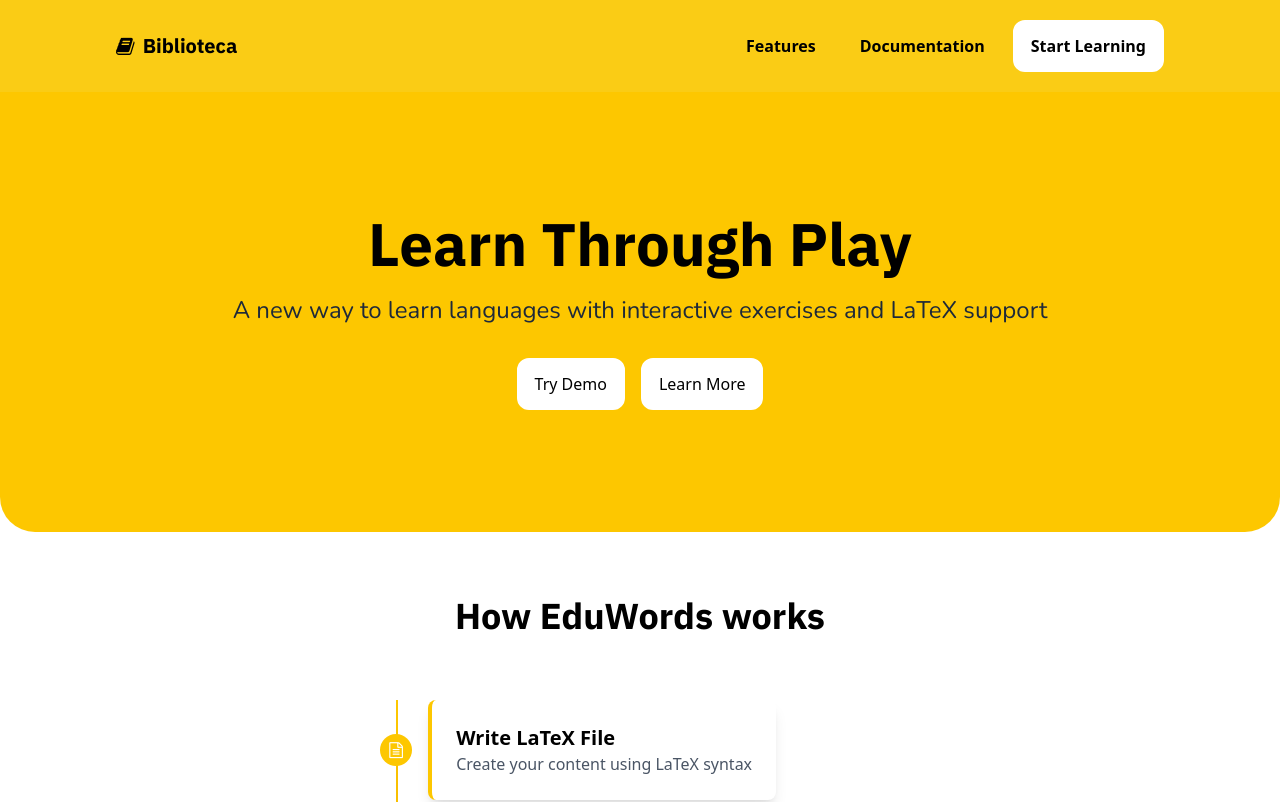
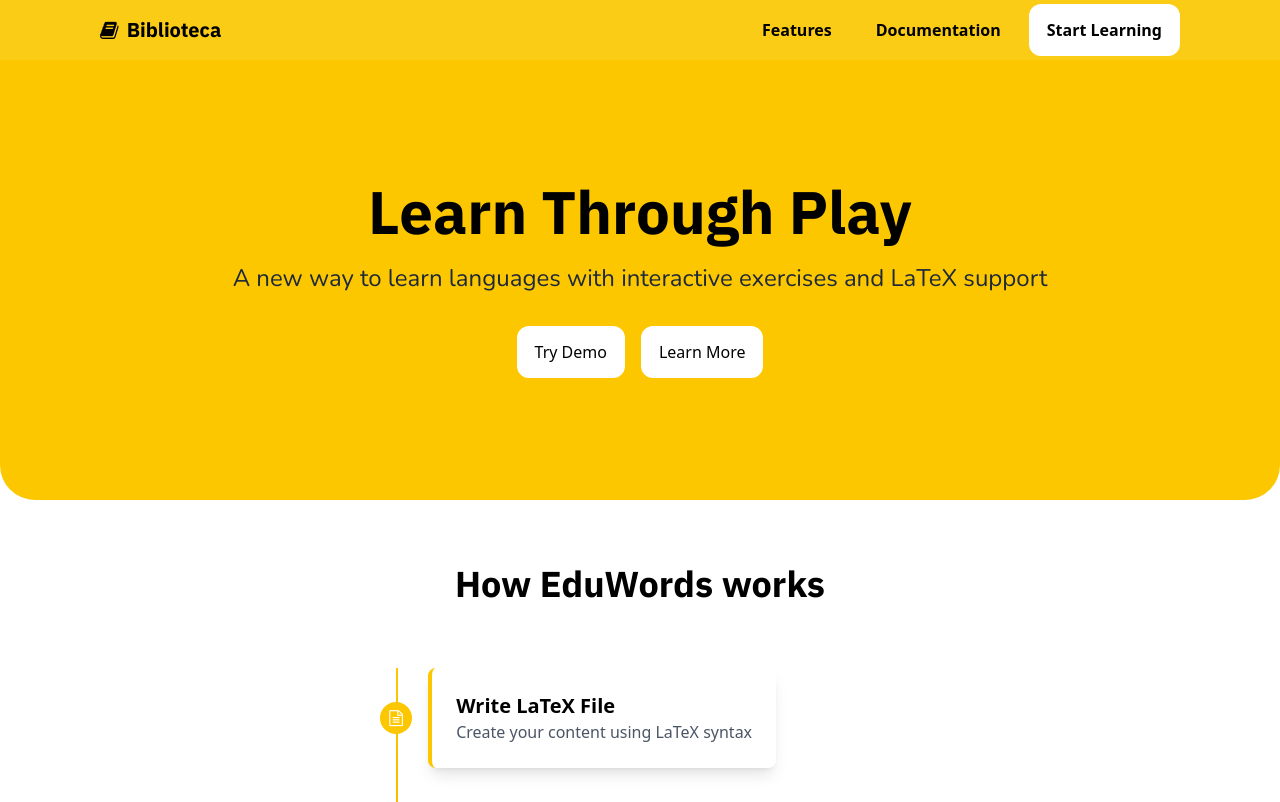
Before and after one commit to cris0501/library, a Vue app: page / in a window 1280 px wide. Shown: the top 802 px of the page. Built offline with nearby package versions, Linux system fonts and the light colour scheme.

Commit message:
Feat: Add documentation view

```diff
--- a/public/books/test/test.json
+++ b/public/books/test/test.json
@@ -73,8 +73,6 @@
     {
       "kind": "list",
       "ordered": false,
-      "id":"eq:einstein",
-      "index":1,
       "content": [
         {
           "kind": "item",
@@ -115,9 +113,9 @@
     "Dentro de cada elemento se debe restringir el contenido que se puede escribir, ie, que pasa si dentro de una",
     {
       "kind": "note",
-      "params": [
-        "nota"
-      ],
+      "params": {
+        "title": "nota"
+      },
       "content": [
         "Elemento flotante que sirve para agregar aclaraciones, referencias o incluso enlaces"
       ]
@@ -125,9 +123,9 @@
     "intentasemos agregar elementos como",
     {
       "kind": "note",
-      "params": [
-        "equations"
-      ],
+      "params": {
+        "title": "equations"
+      },
       "content": [
         "Son elementos demaciado grandes que haria que una nota fuese muy grande"
       ]
@@ -142,7 +140,7 @@
         {
           "kind": "image",
           "options": [
-            "50"
+            "80"
           ],
           "params": [
             "img/topologia.png"
@@ -169,9 +167,9 @@
             "Son utiles para mostrar distintas demostraciones del mismo elemento. Por ejemplo, en Topologia se puede abordar desde 2 perspectirvas, por un lado usar metricas y por otro lado, el concepto de bolas. Creo que puede ser util no tratarlos de forma indistinta puesto que, aun que las",
             {
               "kind": "note",
-              "params": [
-                "bolas"
-              ],
+              "params": {
+                "title": "bolas"
+              },
               "content": [
                 "Una bola es un subconjunto de",
                 {
@@ -220,7 +218,9 @@
     {
       "kind": "math",
       "mode": "display",
-      "raw": "E = mc^2"
+      "raw": "E = mc^2",
+      "id": "eq:einstein",
+      "index": 1
     },
     {
       "kind": "paragraph"
@@ -238,7 +238,10 @@
     {
       "kind": "paragraph"
     },
-    "Como se agregan al output como hermano del arbol, este ya no regresa un array sino un diccionario."
+    "Como se agregan al output como hermano del arbol, este ya no regresa un array sino un diccionario.",
+    {
+      "kind": "paragraph"
+    }
   ],
   "refs": {
     "eq:einstein": {
--- a/src/App.vue
+++ b/src/App.vue
@@ -1,7 +1,7 @@
 <template>
   <header v-if="showHeader">
-    <div class="w-full bg-primary px-2 lg:px-5 py-3 z-10">
-      <nav class="flex px-5 my-2 lg:px-24">
+    <div class="w-full bg-primary p-1 z-10">
+      <nav class="flex px-5 lg:px-24">
         <div class="flex flex-1 items-center">
           <RouterLink :to="{name: 'home'}">
             <span class="flex items-center text-xl font-plex font-bold">
--- a/src/views/Documentation.vue
+++ b/src/views/Documentation.vue
@@ -197,6 +197,7 @@ onUnmounted(() => observer?.disconnect())
 </script>
 
 <style scoped>
+@reference "tailwindcss";
 .code-inline {
   @apply bg-gray-100 text-gray-800 px-1.5 py-0.5 rounded text-[0.85em] font-mono;
 }
```
